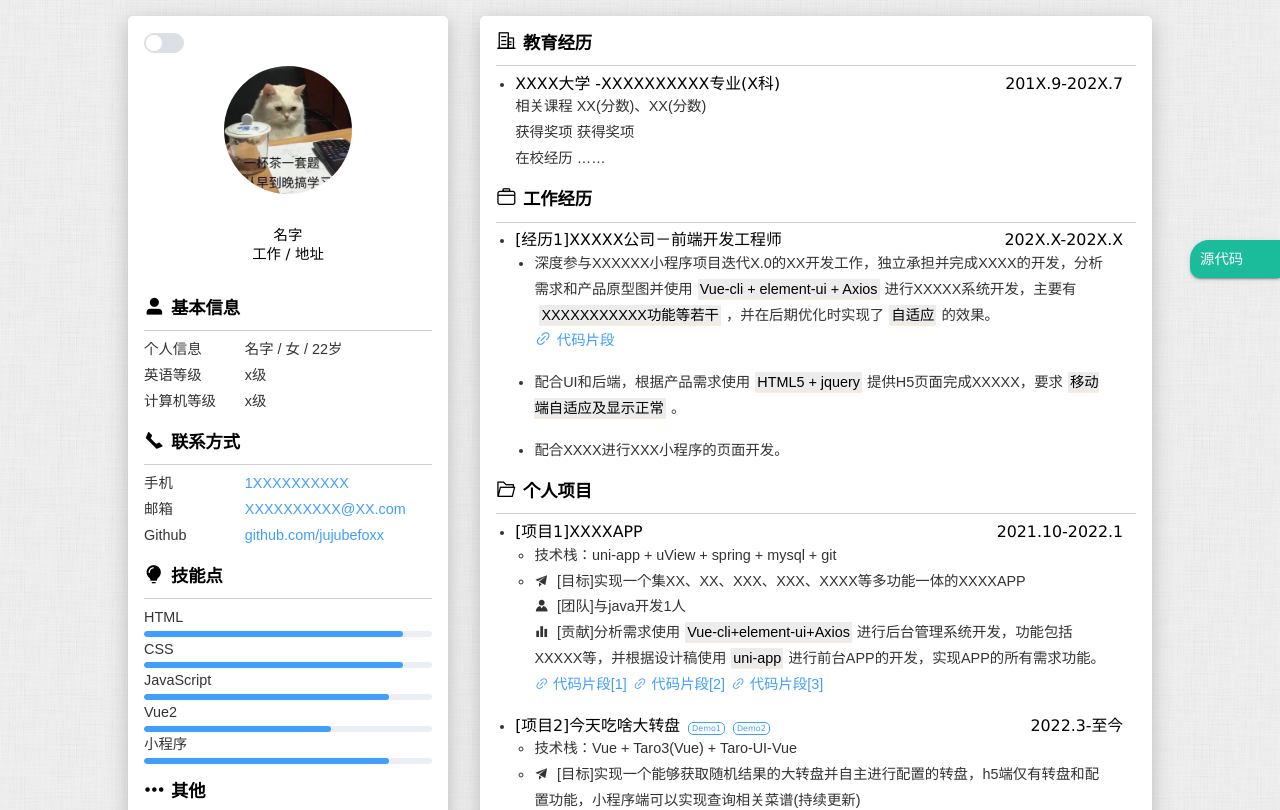
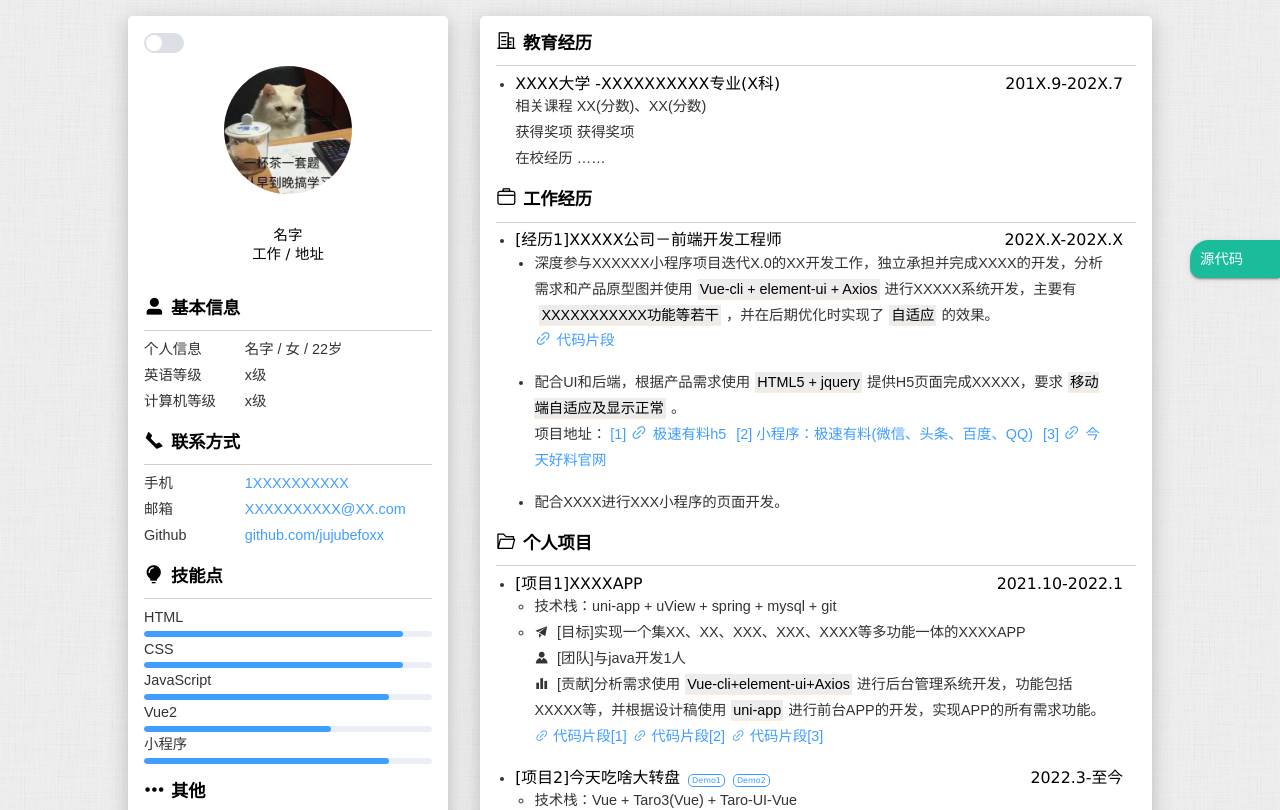
Before and after one commit to jujubefoxx/resume, a Vue app: page / in a window 1280 px wide. Shown: the top 810 px of the page. Built offline with nearby package versions, Linux system fonts and the light colour scheme.

Commit message:
feat: 增加工作经历项目地址

```diff
--- a/src/components/HelloWorld.vue
+++ b/src/components/HelloWorld.vue
@@ -123,13 +123,28 @@
             <ul class="container-main__experience-content">
               <li v-for="(list,key) in item.detailList" :key="key">
                 <div v-html="list.html"></div>
+                <!--项目地址-->
+                <div  v-if="list.project">
+                  项目地址：
+                  <a :href="project.url||'javascript:;'" :target="project.url?'_blank':'_self'"
+                     v-for="(project,i) in list.project"
+                     class="container-main__link"
+                     :key="i">
+                    {{
+                      list.project.length > 1 ? `[${i +
+                      1}]` : ''
+                    }}
+                    <i class="container-icon el-icon-link" aria-hidden="true" v-if="project.url"></i>{{ project.title }}</a>
+                </div>
+                <!--代码片段-->
                 <template v-if="list.link">
                   <a :href="link" target="_blank" v-for="(link,num) in list.link" class="container-main__link"
                      :key="num">
-                    <i class="container-icon el-icon-link" aria-hidden="true"></i>代码片段{{
+                    {{
                       list.link.length > 1 ? `[${num +
                       1}]` : ''
-                    }}</a>
+                    }}
+                    <i class="container-icon el-icon-link" aria-hidden="true"></i>代码片段</a>
                 </template>
               </li>
             </ul>
@@ -236,7 +251,7 @@ export default {
         stack: [
           {
             alias: '前端',
-            value: 'jQuery、uni-app、Taro、SASS、LESS、Ajax、Bootstrap、Laravel(blade)'
+            value: 'jQuery、uni-app、Taro、SASS、LESS、Ajax、Bootstrap、Laravel'
           },
           // {
           //   alias: '后端',
@@ -274,6 +289,10 @@ export default {
               link: ['www.baidu.com']
             }, {
               html: '配合UI和后端，根据产品需求使用<mark>HTML5 + jquery</mark>提供H5页面完成XXXXX，要求<mark>移动端自适应及显示正常</mark>。',
+              project: [
+                {title: '极速有料h5', url: 'https://h.jsty.com'}, // 项目地址，（可选）
+                {title: '小程序：极速有料(微信、头条、百度、QQ)'}, // 项目地址
+                {title: '今天好料官网', url: 'https://hl.tiyipu.com/'}] // 项目地址
             }, {
               html: '配合XXXX进行XXX小程序的页面开发。',
             }],
@@ -287,7 +306,7 @@ export default {
           team: '与java开发1人',
           contributionHTML: '分析需求使用<mark>Vue-cli+element-ui+Axios</mark>进行后台管理系统开发，功能包括XXXXX等，并根据设计稿使用<mark>uni-app</mark>进行前台APP的开发，实现APP的所有需求功能。',
           // file: {
-          //   link: '', // 文件地址
+          //   link: '', // 文件地址 放在public下
           //   type: '', // 文件类型,
           //   title: '' // 文件名
           // }, // 文件(可选)
```
